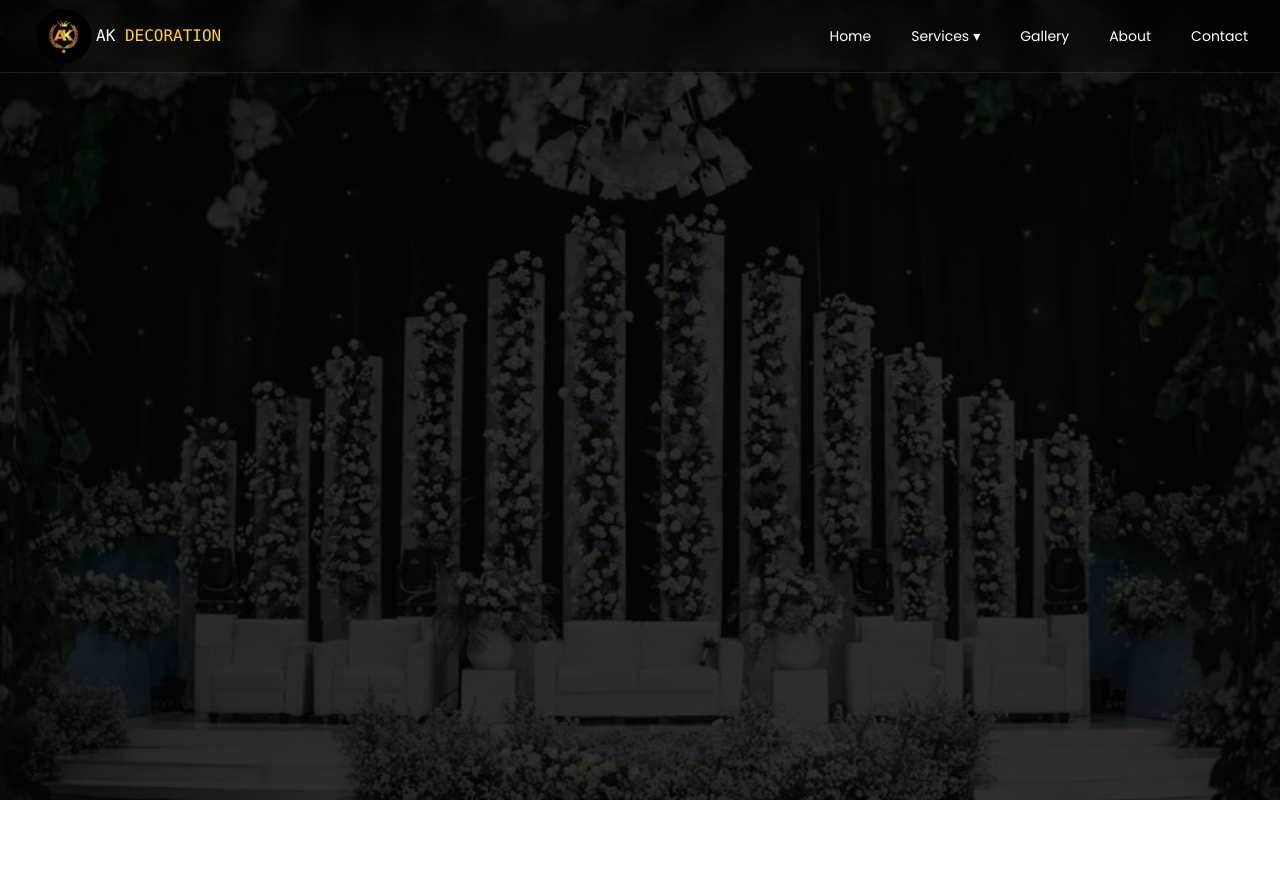
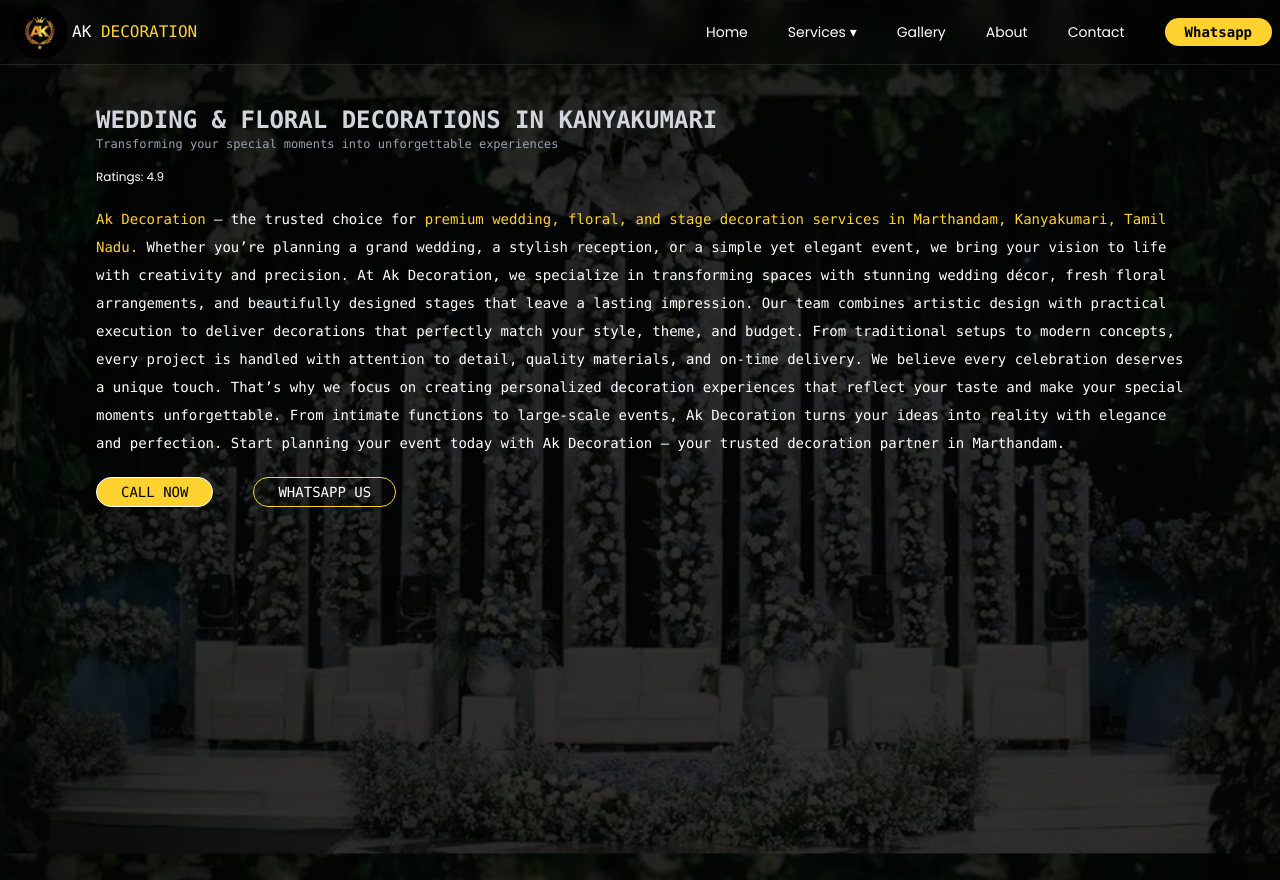
Before and after one commit to sajin-cl/AK-Decoration-React-Vite-TailwindCSS, a React (Vite) app in the folder client/: page / in a window 1280 px wide. Before the commit the page ends 800 px from the top, so only its background shows below. Built offline with nearby package versions, Linux system fonts and the light colour scheme.

Commit message:
intro section completed

```diff
--- a/client/src/App.jsx
+++ b/client/src/App.jsx
@@ -23,7 +23,7 @@ function App() {
 
   return (
     <section className="min-h-screen pt-20">
-      <nav className="text-white px-8 py-1 fixed left-0 right-0 top-0 z-50 bg-black/30 backdrop-blur-md border-b border-white/10">
+      <nav className="text-white px-2 py-0 fixed left-0 right-0 top-0 z-50 bg-black/30 backdrop-blur-md border-b border-white/10">
         <Navbar navLinks={NAV_LINKS} />
       </nav>
       <Outlet />
--- /dev/null
+++ b/client/src/components/Intro.jsx
@@ -0,0 +1,38 @@
+function Intro() {
+  return (
+    <section
+      id="intro"
+      className="py-6 px-24 min-h-screen w-full"
+    >
+      <h1 className="text-gray-300 text-2xl font-bold font-mono">WEDDING & FLORAL DECORATIONS IN KANYAKUMARI</h1>
+      <p className="text-gray-400 text-xs font-mono mb-3">Transforming your special moments into unforgettable experiences</p>
+      <span className="inline-block text-white text-xs mb-5">Ratings: 4.9</span>
+      <pre className="text-white text-wrap text-sm leading-loose mb-5">
+        <span className="text-amber-300">Ak Decoration</span> – the trusted choice for <span className="text-amber-300">premium wedding, floral, and stage decoration services in Marthandam, Kanyakumari, Tamil Nadu. </span>
+
+        Whether you’re planning a grand wedding, a stylish reception, or a simple yet elegant event, we bring your vision to life with creativity and precision. At Ak Decoration, we specialize in transforming spaces with stunning wedding décor, fresh floral arrangements, and beautifully designed stages that leave a lasting impression.
+
+        Our team combines artistic design with practical execution to deliver decorations that perfectly match your style, theme, and budget. From traditional setups to modern concepts, every project is handled with attention to detail, quality materials, and on-time delivery.
+
+        We believe every celebration deserves a unique touch. That’s why we focus on creating personalized decoration experiences that reflect your taste and make your special moments unforgettable.
+
+        From intimate functions to large-scale events, Ak Decoration turns your ideas into reality with elegance and perfection.
+
+        Start planning your event today with Ak Decoration – your trusted decoration partner in Marthandam.
+      </pre>
+
+      <div className="btn-section flex gap-10">
+        <button
+          className="hover:text-white font-mono border border-white text-sm bg-amber-300 py-1 px-6 rounded-full cursor-pointer hover:bg-transparent transition duration-1000"
+        >CALL NOW
+        </button>
+        <button
+          className="text-white font-mono  text-sm border border-amber-300 py-1 px-6 rounded-full cursor-pointer hover:text-amber-300 transition duration-500"
+        >WHATSAPP US
+        </button>
+      </div>
+    </section>
+  );
+};
+
+export default Intro;
--- a/client/src/components/Navbar.jsx
+++ b/client/src/components/Navbar.jsx
@@ -1,7 +1,7 @@
 import { useState } from "react";
 import { Link, NavLink } from "react-router-dom";
-import { AiOutlineMenuFold } from "react-icons/ai";
 import { GiLotusFlower } from "react-icons/gi";
+import { RiMenu3Fill } from "react-icons/ri";
 
 function Navbar({ navLinks }) {
   const [openDropdown, setOpenDropdown] = useState(null);
@@ -15,7 +15,7 @@ function Navbar({ navLinks }) {
         <div className="flex items-center">
           <img src="/logo.png" alt="logo" className="w-16" />
           <span className="inline-block font-mono">AK
-           <span className="text-amber-300"> DECORATION</span>
+            <span className="text-amber-300"> DECORATION</span>
           </span>
         </div>
 
@@ -54,7 +54,7 @@ function Navbar({ navLinks }) {
                       <Link
                         key={child.id}
                         to={child.href}
-                        className="block px-5 py-3 hover:bg-amber-100 text-sm"
+                        className="block px-5 py-2 hover:bg-amber-100 text-sm"
                       >
                         {child.name}
                       </Link>
@@ -64,6 +64,11 @@ function Navbar({ navLinks }) {
               )}
             </div>
           ))}
+          <button
+            className="text-black font-mono font-bold text-sm bg-amber-300 py-1 px-5 rounded-full cursor-pointer hover:bg-amber-400"
+          >
+            Whatsapp
+          </button>
         </div>
 
         {/* MOBILE BUTTON */}
@@ -75,7 +80,7 @@ function Navbar({ navLinks }) {
             {mobileOpen ? (
               <GiLotusFlower size={28} className="text-amber-300" />
             ) : (
-              <AiOutlineMenuFold size={28} className="text-amber-300" />
+              <RiMenu3Fill size={28} className="text-amber-300" />
             )}
 
           </button>
@@ -128,6 +133,7 @@ function Navbar({ navLinks }) {
             )}
           </div>
         ))}
+
       </div>
     </>
   );
--- a/client/src/pages/Home.jsx
+++ b/client/src/pages/Home.jsx
@@ -1,7 +1,9 @@
+import Intro from "../components/Intro";
+
 function Home() {
   return (
     <>
-
+      <Intro />
     </>
   )
 };
```
